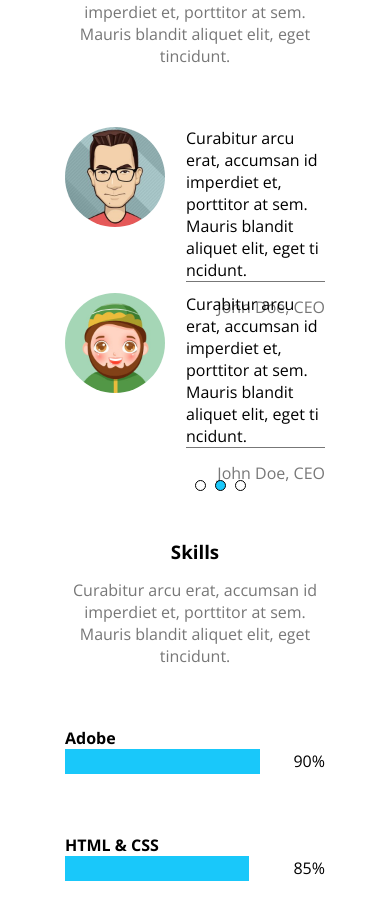
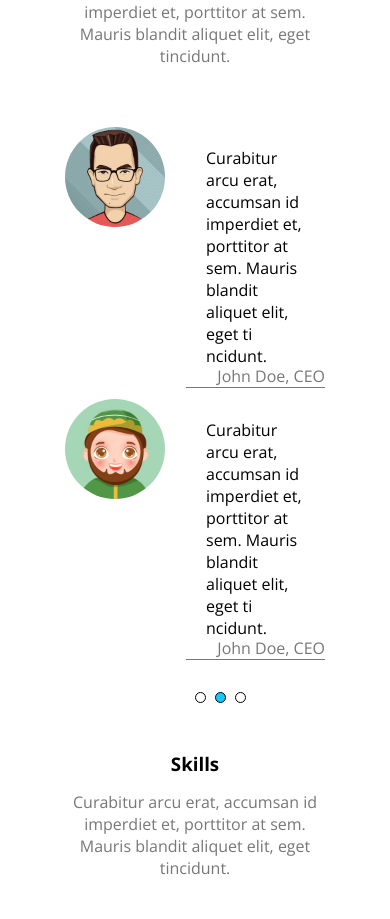
Before and after one commit to MohamedMassoud10/kasper, a React (Create React App) app: page / in a window 390 px wide. Shown: the part 7768-8687 px from the top of the page. Built offline with nearby package versions, Linux system fonts and the light colour scheme.

Commit message:
new update

```diff
--- a/src/index.css
+++ b/src/index.css
@@ -155,6 +155,11 @@ ul{
     }
     to{
         opacity: 100%;
+    }
+}
+@media (min-width:750px)and(max-width:1005px) {
+    .our-skills{
+        flex-direction: column;
     }
 }
 .Header .hidMenu{
@@ -555,14 +560,16 @@ ul{
     position: relative;
     bottom: -6px;
 }
+@media (max-width:1005px){
+    .our-skills{
+        flex-direction: column;
+    }
+}
 @media (max-width:750px){
     .About .const-div img{
         width: 100%;
     }
     .stats-cont{
-        flex-direction: column;
-    }
-    .our-skills{
         flex-direction: column;
     }
 }
@@ -634,10 +641,12 @@ ul{
     position: relative;
     border-bottom: 1px solid #777;
     margin-bottom: -49px;
+    padding: 20px;
 }
 .our-skills .testimonials .content .text-skills p{
     position: absolute;
     right: 0;
+    bottom: 0;
 }
 .testimonials{
     position: relative;
```
